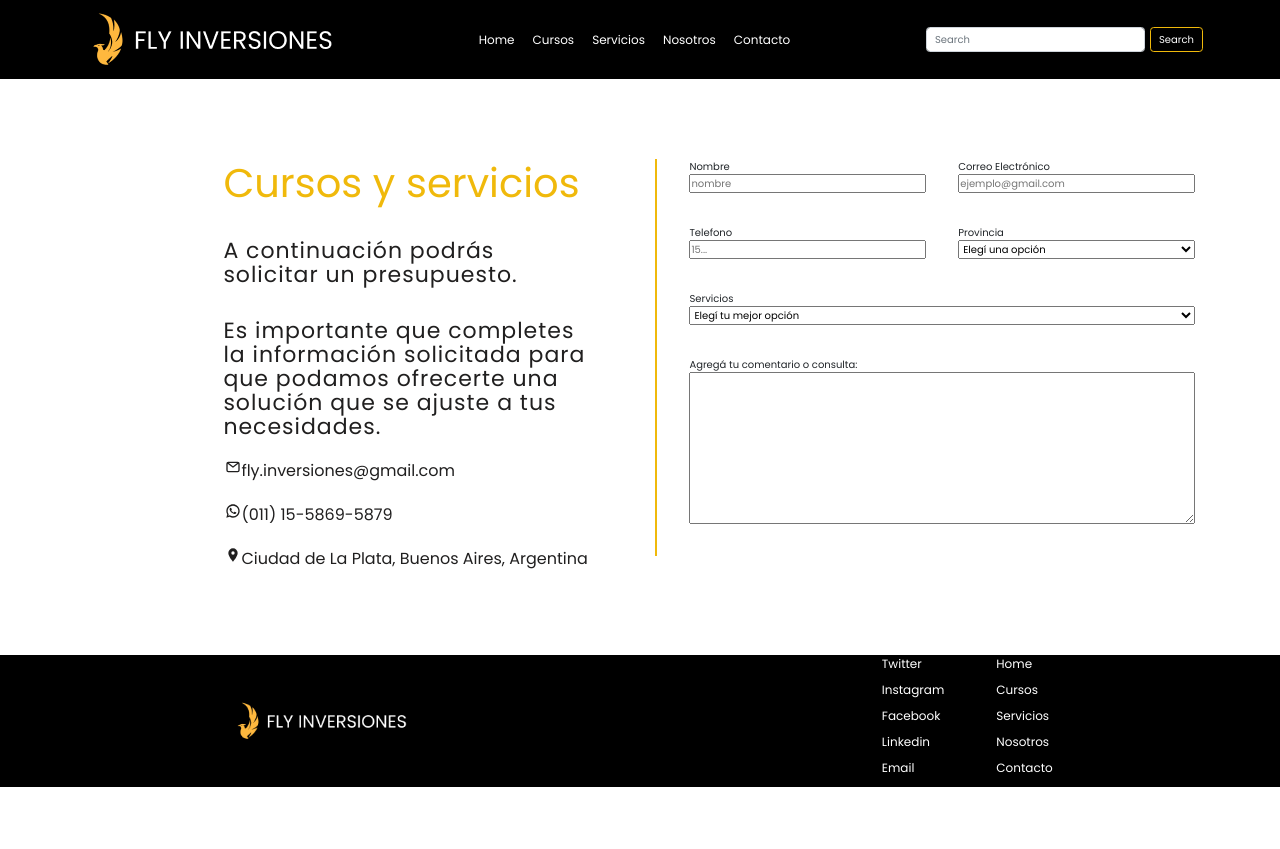
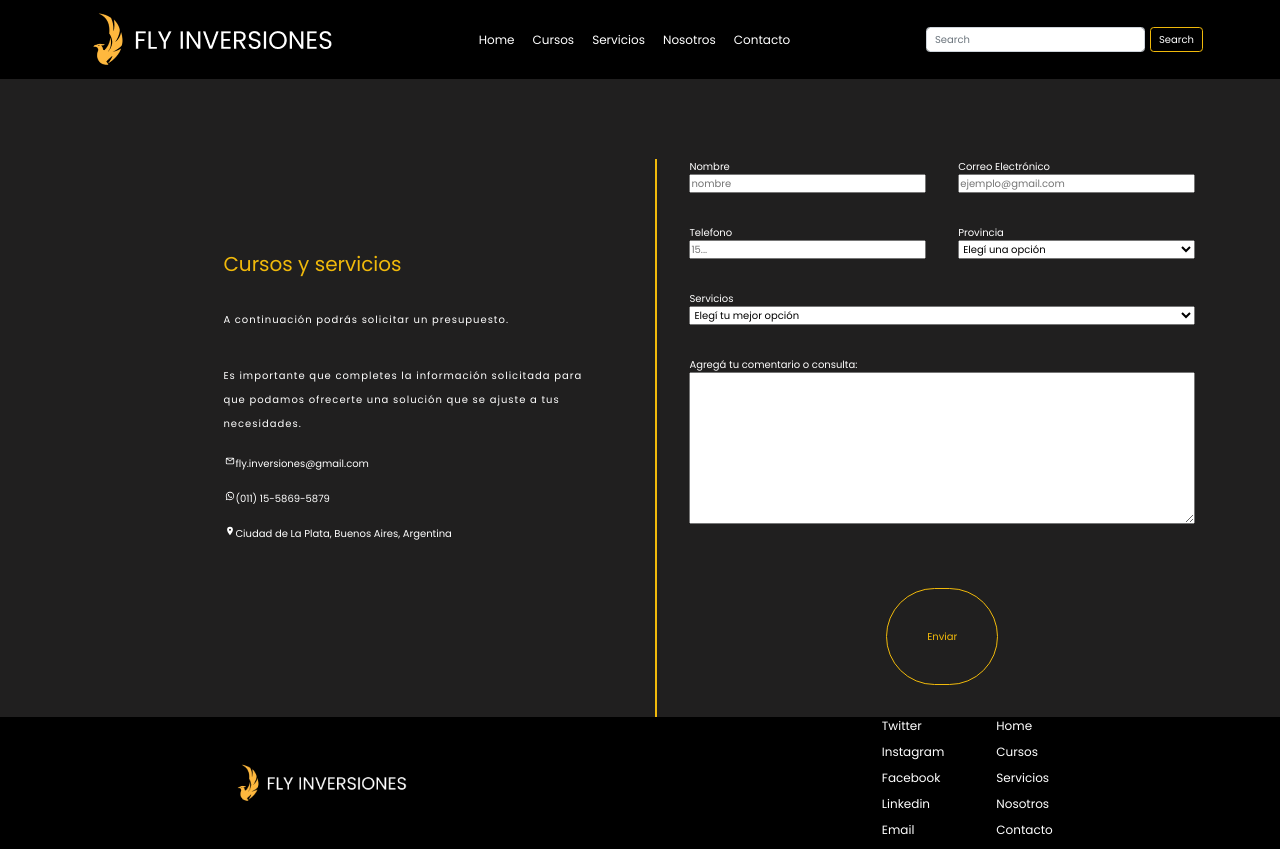
Before and after one commit to federng/Pre-Entrega-2-FedericoKolender, a plain HTML site: page secciones/contacto.html in a window 1280 px wide. Before the commit the page ends 800 px from the top, so only its background shows below. Drawn offline with nearby package versions, Linux system fonts and the light colour scheme; a web font is replaced by a local one.

Commit message:
cambios en la seccion contactos

```diff
--- a/scss/pages/_contacto.scss
+++ b/scss/pages/_contacto.scss
@@ -1,5 +1,9 @@
 /*CONTACTO*/
 
+#contme{
+    background-color: $primary;
+    color: $accent;
+}
 .contacto {
 
     display: flex;
@@ -16,19 +20,19 @@
         // justify-content: left;
 
         .mensaje{
-            min-width: 300px;
+            // min-width: 300px;
             flex: 1 1 0%;
             align-self: flex-end;
 
             .hm{
                 text-align: left;
-                font-size: $text-xl;
+                // font-size: $text-xl;
                 color: $second;
             }
 
             .textm{
-                color: $primary;
-                font-size: $text-m;
+                // color: $primary;
+                // font-size: $text-m;
                 font-weight: $primary;
                 text-align: left;
                 letter-spacing: 1px;
@@ -45,8 +49,8 @@
 
                 .links{
                     text-decoration: none;
-                    color: $primary;
-                    font-size: 16px;
+                    color: $accent;
+                    // font-size: 16px;
                     padding: 1rem 0.2rem;
                     display: flex;
                 }
@@ -77,15 +81,25 @@
             }
         }
 
-        .btna{
-            background-color: $primary;
-            color: $second;
-            border: solid 1px $second;
-            border-radius: .3rem;
-            &:hover{
+        .esbtn{
+            align-self: center;
+            padding: $sp-m;
+
+            .btncont{
                 background-color: $primary;
+                color: $second;
+                border: solid 1px $second;
+                border-radius: $sp-xl;
+                padding: 4rem;
+                transition: all .3s ease-in-out;
+                &:hover{
+                    background-color: $primary;
+                    padding: 50px;
+                }
             }
+
         }
+
     }
 
 
@@ -97,10 +111,13 @@
 @media only screen and (max-width: 490px){
 
 
+
 }
 
-@media only screen and (max-width: 635px){
-
+@media only screen and (max-width: 572px){
+    .alinea{
+        flex-wrap: wrap;
+    }
 }
 
 @media only screen and (max-width: 767px){
@@ -113,4 +130,6 @@
     .links{
         font-size: 1.5em;
     }
+
+
 }
--- a/secciones/contacto.html
+++ b/secciones/contacto.html
@@ -63,6 +63,8 @@
 
 <!-- CONTACT FORM -->
 
+<div id="contme">
+
     <section class="contacto container maxium">
 
         <article class="column">
@@ -123,10 +125,10 @@
                     <label for="localidad">Provincia</label>
                     <select name="localidad" id="localidad">
                         <option value="blank" disabled selected hidden>Elegí una opción</option>
-                    <option value="Ciudad Autonoma de Buenos Aires">Ciudad Autónoma de Buenos Aires</option>
-                    <option value="Buenos Aires">Buenos Aires</option>
-                    <option value="Santa Fe"> Santa Fe</option>
-                    <option value="Córdoba">Córdoba</option>
+                        <option value="Curso Básico">Curso Básico</option>
+                        <option value="Curso Avanzado">Curso Avanzado</option>
+                        <option value="Curso Integral"> Curso Integral</option>
+                        <option value="Curso Fundamental">Curso Fundamental</option>
                     </select>
                 </div>
             </div>
@@ -147,13 +149,17 @@
                     <textarea name="comentario" id="comentario" cols="30" rows="10" maxlength="500"></textarea>
                 </div>
             </div>
+            <div class="esbtn" >
+                <input class="btncont" type="submit" value="Enviar">
+
+            </div>
 
 
 
-        <!-- <input class="btna" type="submit" value="Enviar"> -->
-
         </form>
     </section>
+
+</div>
 
 <footer>
     <nav class="navbarra">
```
Also changed, not shown: css/styles.css, 1 other file. Lines whose indentation alone changed are shown as unchanged.
